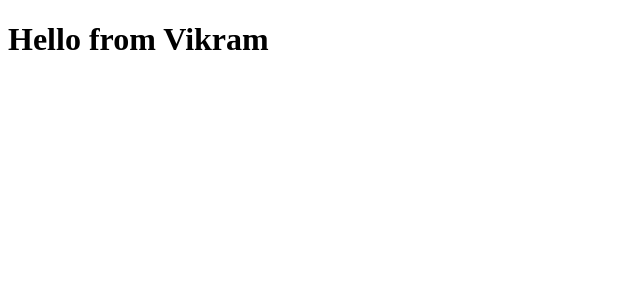
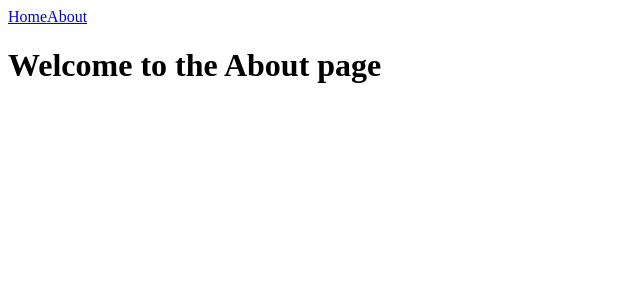
Before and after one commit to jumbovicky/react-cart, a React (Create React App) app: page /about in a window 1280 px wide. Shown: the top 300 px of the page, without its empty margins (0-640 px from the left). Built offline with nearby package versions, Linux system fonts and the light colour scheme.

Commit message:
New changes
New changes correcting the version issue

```diff
--- a/package.json
+++ b/package.json
@@ -8,7 +8,8 @@
     "@testing-library/user-event": "^13.5.0",
     "react": "^18.2.0",
     "react-dom": "^18.2.0",
-    "react-scripts": "5.0.1",
+    "react-router-dom": "^6.3.0",
+    "react-scripts": "^2.1.3",
     "web-vitals": "^2.1.4"
   },
   "scripts": {
--- a/src/App.js
+++ b/src/App.js
@@ -1,5 +1,19 @@
-function App() {
-    return <h1>Hello from Vikram</h1>;
-};
+import React from 'react';
+import {BrowserRouter as Router, Routes, Route, Link} from 'react-router-dom'
+import Home from './pages/Home'
+import About from './pages/About'
+
+const App = () => {
+    return (
+        <Router>
+           <Link to='/'>Home</Link>
+           <Link to='/about'>About</Link>
+            <Routes>
+                <Route exact path="/" element={<Home />}/>
+                <Route path="/about" element={<About />}/>
+            </Routes>
+        </Router>
+    )
+}
 
 export default App;
--- a/src/index.js
+++ b/src/index.js
@@ -1,6 +1,9 @@
-import ReactDOM from 'react-dom';
-import App from './App';
-ReactDOM.render(
-    <App/>,
-    document.getElementById('root')
-);
+import React from 'react';
+import ReactDOM from 'react-dom'
+import {createRoot} from 'react-dom/client'
+import App from './App'
+
+const container = document.getElementById('root');
+const root = ReactDOM.createRoot(container);
+
+root.render(<App name="react" />);
--- /dev/null
+++ b/src/pages/About.js
@@ -0,0 +1,11 @@
+import React from 'react'
+
+const About = () => {
+  return (
+    <div>
+        <h1>Welcome to the About page</h1>
+    </div>
+  )
+}
+
+export default About;
--- /dev/null
+++ b/src/pages/Home.js
@@ -0,0 +1,11 @@
+import React from 'react';
+
+const Home = () => {
+  return (
+    <div>
+        <h1>Welcome to the Home page</h1>
+    </div>
+  )
+}
+
+export default Home;
```
Also changed, not shown: 1 other file (tests, documents, lock files or other folders).
